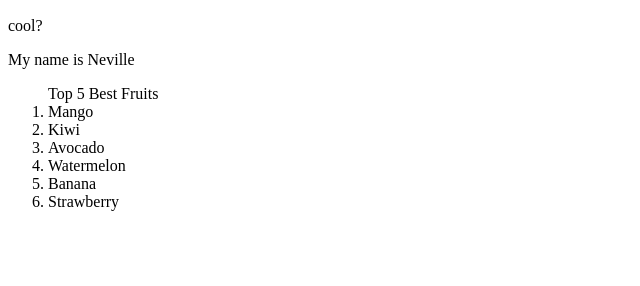
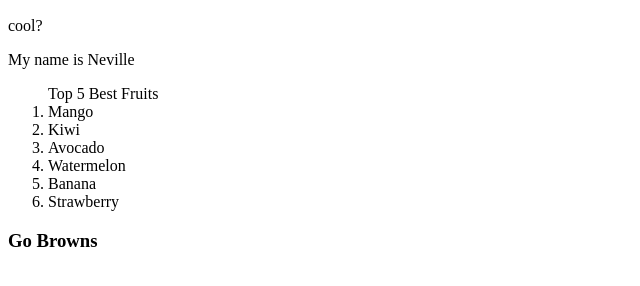
Before and after one commit to bschade18/git-practice, a plain HTML site: page index.html in a window 1280 px wide. Shown: the part 430-716 px from the top of the page, without its empty margins (0-640 px from the left). Drawn offline with Linux system fonts and the light colour scheme.

Commit message:
go browns

```diff
--- a/index.html
+++ b/index.html
@@ -20,5 +20,7 @@
       <li>Banana</li>
       <li>Strawberry</li>
     </ol>
+
+    <h3>Go Browns</h3>
   </body>
 </html>
```
